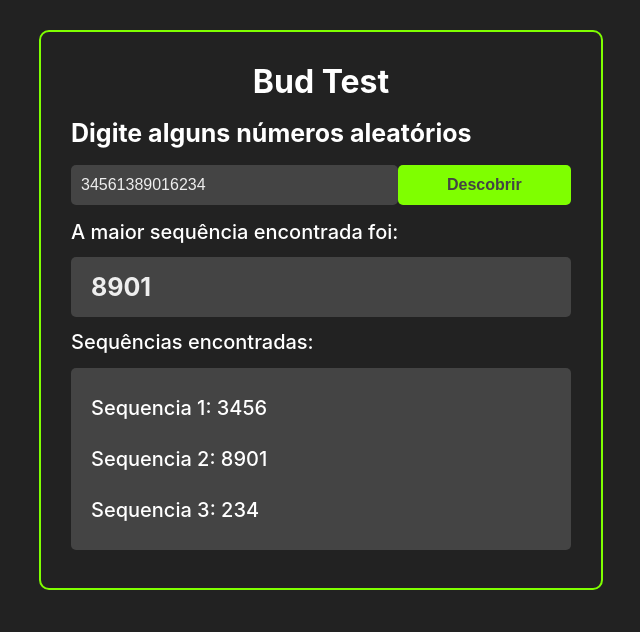
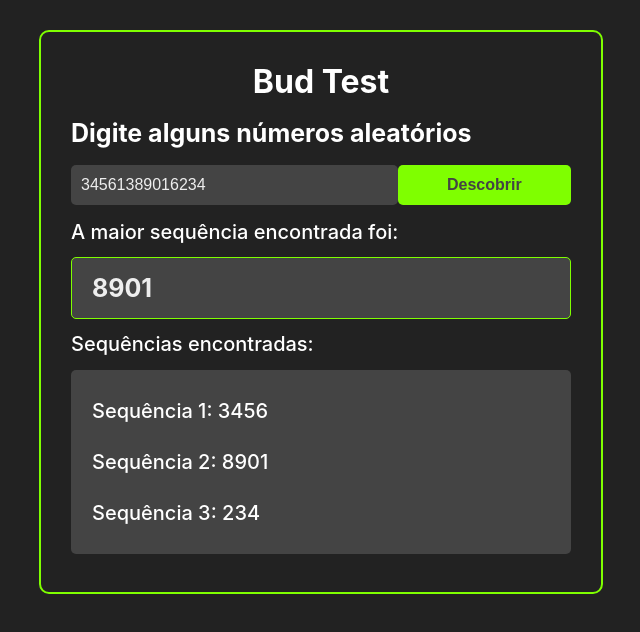
Before and after one commit to arthuryan08/Bud-Test, a React (Create React App) app: page / in a window 1280 px wide. Both pictures are taken after a click on the button "Descobrir". Shown: the top 632 px of the page, without its empty margins (319-959 px from the left). Built offline with nearby package versions, Linux system fonts and the light colour scheme.

Commit message:
Update styles

```diff
--- a/src/App.tsx
+++ b/src/App.tsx
@@ -71,7 +71,7 @@ const ResultTitle = styled.h1`
   font-size: 20px;
   font-weight: 500;
 `;
-const Result = styled.div`
+const Result = styled.div<{ mainBorder?: string }>`
   background-color: #444;
   margin: 8px 0;
   padding: 15px 20px;
@@ -81,6 +81,8 @@ const Result = styled.div`
   color: #eee;
   font-size: 25px;
   font-weight: bold;
+  border: 1px solid ${(props) =>
+    props.mainBorder ? `${props.mainBorder}` : `transparent`};
 }
 `;
 
@@ -208,12 +210,12 @@ function App() {
           {result ? (
             <>
               <ResultTitle>A maior sequência encontrada foi: </ResultTitle>
-              <Result>{result}</Result>
+              <Result mainBorder={"chartreuse"}>{result}</Result>
               <ResultTitle>Sequências encontradas: </ResultTitle>
               <Result>
-                <ResultTitle>Sequencia 1: {sequence1} </ResultTitle>
-                <ResultTitle>Sequencia 2: {sequence2} </ResultTitle>
-                <ResultTitle>Sequencia 3: {sequence3} </ResultTitle>
+                <ResultTitle>Sequência 1: {sequence1} </ResultTitle>
+                <ResultTitle>Sequência 2: {sequence2} </ResultTitle>
+                <ResultTitle>Sequência 3: {sequence3} </ResultTitle>
               </Result>
             </>
           ) : null}
```
